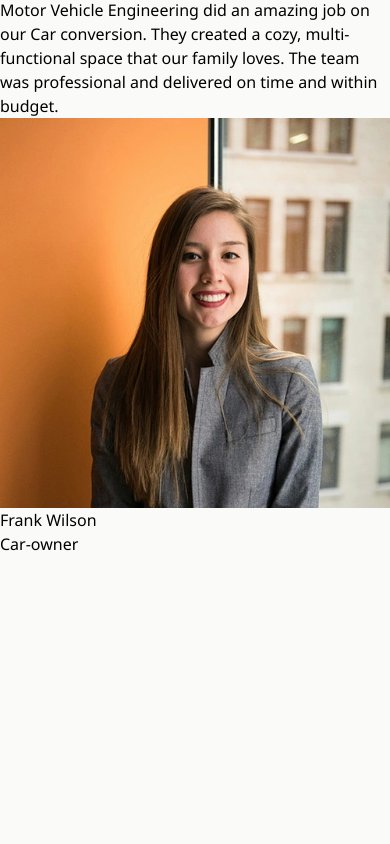
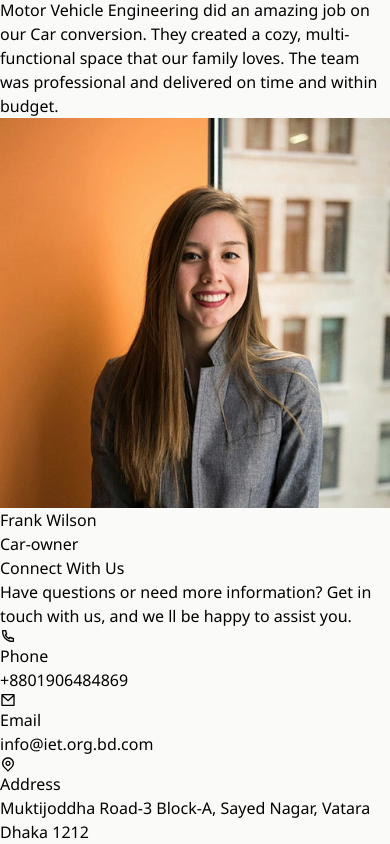
Before and after one commit to utshopust/IET, a React (Vite) app: page / in a window 390 px wide. Shown: the part 9161-10005 px from the top of the page. Before the commit the page ends 9717 px from the top, so only its background shows below. Built offline with nearby package versions, Linux system fonts and the light colour scheme.

Commit message:
Contact us Section complete

```diff
--- a/src/App.jsx
+++ b/src/App.jsx
@@ -4,6 +4,7 @@ import Services from "./components/Services";
 import Portfolio from "./components/Portfolio";
 import About from "./components/About";
 import Reviews from "./components/Reviews";
+import ContactUs from "./components/ContactUs";
 
 
 const App = () => {
@@ -15,6 +16,7 @@ const App = () => {
       <Portfolio />
       <About />
       <Reviews />
+      <ContactUs />
     </main>
   );
 };
--- a/src/components/ContactUs.jsx
+++ b/src/components/ContactUs.jsx
@@ -0,0 +1,134 @@
+// import { CONTACT_INFO } from "../constants";
+// import { RiPhoneLine, RiMailAiLine, RiMapPinLine } from "react-icons/ri";
+// const ContactUs = () => {
+//     return (
+//         <section className="max-w-7xl mx-auto" id="contact">
+//             <div className="my-20 ">
+//                 <h2 className="text-xl lg:text-3xl tracking-tight uppercase text-center mb-12 ">
+//                 Contact Us
+//                 </h2>
+//                 <p className="max-w-2xl text-lg mb-12 text-center mx-auto">
+//                     {CONTACT_INFO.text}
+//                 </p>
+//                 <div className="flex flex-col lg:flex-row justify-around mx-4">
+//                     <div className="flex mb-8 lg:mb-0">
+//                         <RiPhoneLine className="text-3xl mr-4" />
+//                         <div>
+//                             <p className="text-lg font-semibold">
+//                                 {CONTACT_INFO.phone.label}
+//                             </p>
+//                             <p className="text-neutral-600">{CONTACT_INFO.phone.value}</p>
+//                         </div>
+//                     </div>
+
+
+//                     <div className="flex mb-8 lg:mb-0">
+//                         <RiMailAiLine className="text-3xl mr-4" />
+//                         <div>
+//                             <p className="text-lg font-semibold">
+//                                 {CONTACT_INFO.email.label}
+//                             </p>
+//                             <p className="text-neutral-600">{CONTACT_INFO.email.value}</p>
+//                         </div>
+//                     </div>
+//                     <div className="flex">
+//                         <RiMapPinLine className="text-3xl mr-4" />
+//                         <div>
+//                             <p className="text-lg font-semibold">
+//                                 {CONTACT_INFO.address.label}
+//                             </p>
+//                             <p className="text-neutral-600">{CONTACT_INFO.address.value}</p>
+//                         </div>
+//                     </div>
+//                     </div>
+
+
+
+//             </div>
+//         </section>
+//     );
+// };
+
+// export default ContactUs;
+
+import { CONTACT_INFO } from "../constants";
+import { RiPhoneLine, RiMailLine, RiMapPinLine } from "react-icons/ri";
+
+const ContactUs = () => {
+    // Component for a polished, interactive contact card
+    const PolishedContactCard = ({ Icon, label, value, link }) => (
+        <div className="flex flex-col p-8 text-center bg-white dark:bg-gray-800 border border-gray-200 dark:border-gray-700 rounded-xl shadow-lg hover:shadow-2xl transition duration-500 transform hover:scale-[1.02] h-full">
+
+            {/* Icon */}
+            <div className="mx-auto w-16 h-16 flex items-center justify-center rounded-full bg-blue-50 dark:bg-blue-900 mb-6">
+                <Icon className="text-3xl text-blue-600 dark:text-blue-400" />
+            </div>
+
+            {/* Label (Title) */}
+            <h3 className="text-xl font-bold mb-1 text-gray-900 dark:text-white uppercase tracking-wider">
+                {label}
+            </h3>
+
+            {/* Value (The actionable data) */}
+            {link ? (
+                <a
+                    href={link}
+                    className="text-2xl font-semibold text-blue-600 dark:text-blue-400 hover:text-blue-800 dark:hover:text-blue-300 transition duration-300 break-words mt-2"
+                    target={link.startsWith('mailto:') || link.startsWith('tel:') ? "_self" : "_blank"}
+                    rel={link.startsWith('mailto:') || link.startsWith('tel:') ? "" : "noopener noreferrer"}
+                >
+                    {value}
+                </a>
+            ) : (
+                <p className="text-xl font-medium text-gray-700 dark:text-gray-300 break-words mt-2">
+                    {value}
+                </p>
+            )}
+        </div>
+    );
+
+    return (
+        <section className="max-w-7xl mx-auto py-20 px-4" id="contact">
+            {/* Header Section */}
+            <div className="mb-16">
+                <h2 className="text-xl lg:text-3xl tracking-tight uppercase text-center mb-12 ">
+                    Connect With Us
+                </h2>
+                <p className="max-w-3xl text-lg text-neutral-600 dark:text-neutral-400 text-center mx-auto">
+                    {CONTACT_INFO.text || "We are ready to respond to your inquiries. Please choose a method below to reach our dedicated team."}
+                </p>
+            </div>
+
+            {/* Contact Cards Grid */}
+            <div className="grid grid-cols-1 md:grid-cols-2 lg:grid-cols-3 gap-8">
+
+                {/* 1. Phone Card */}
+                <PolishedContactCard
+                    Icon={RiPhoneLine}
+                    label={CONTACT_INFO.phone.label || "Direct Line"}
+                    value={CONTACT_INFO.phone.value}
+                    link={`tel:${CONTACT_INFO.phone.value.replace(/\s/g, '')}`}
+                />
+
+                {/* 2. Email Card */}
+                <PolishedContactCard
+                    Icon={RiMailLine}
+                    label={CONTACT_INFO.email.label || "Customer Support"}
+                    value={CONTACT_INFO.email.value}
+                    link={`mailto:${CONTACT_INFO.email.value}`}
+                />
+
+                {/* 3. Address Card */}
+                <PolishedContactCard
+                    Icon={RiMapPinLine}
+                    label={CONTACT_INFO.address.label || "Head Office"}
+                    value={CONTACT_INFO.address.value}
+                    // Optional: Add a Maps link if possible
+                    link={`https://maps.google.com/?q=${encodeURIComponent(CONTACT_INFO.address.value)}`}
+                />
+            </div>
+        </section>
+    );
+};
+
+export default ContactUs;
--- a/src/constants/index.js
+++ b/src/constants/index.js
@@ -173,14 +173,14 @@ export const CONTACT_INFO = {
   text: "Have questions or need more information? Get in touch with us, and we ll be happy to assist you.",
   phone: {
     label: "Phone",
-    value: "(123) 456-7890",
+    value: "+8801906484869",
   },
   email: {
     label: "Email",
-    value: "info@vastuspaze.com",
+    value: "info@iet.org.bd.com",
   },
   address: {
     label: "Address",
-    value: "1234 Renovation Ave, Suite 100, Your City, ST 56789",
+    value: "Muktijoddha Road-3 Block-A, Sayed Nagar, Vatara Dhaka 1212",
   },
 };
```
